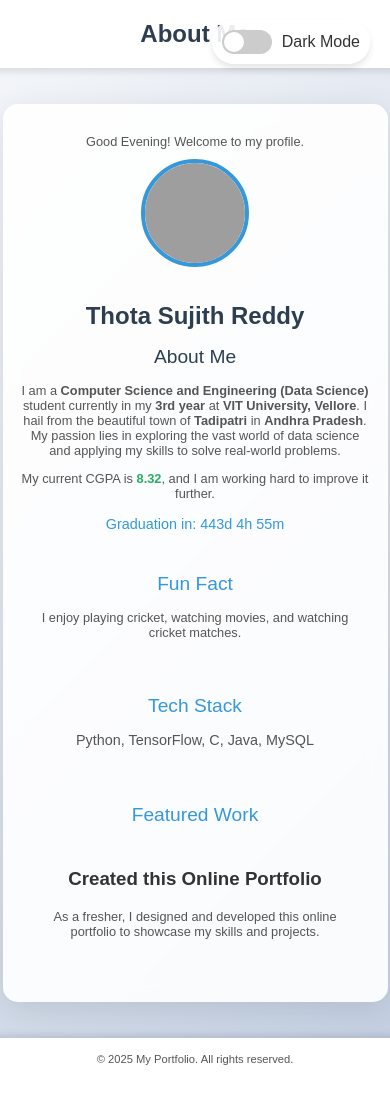
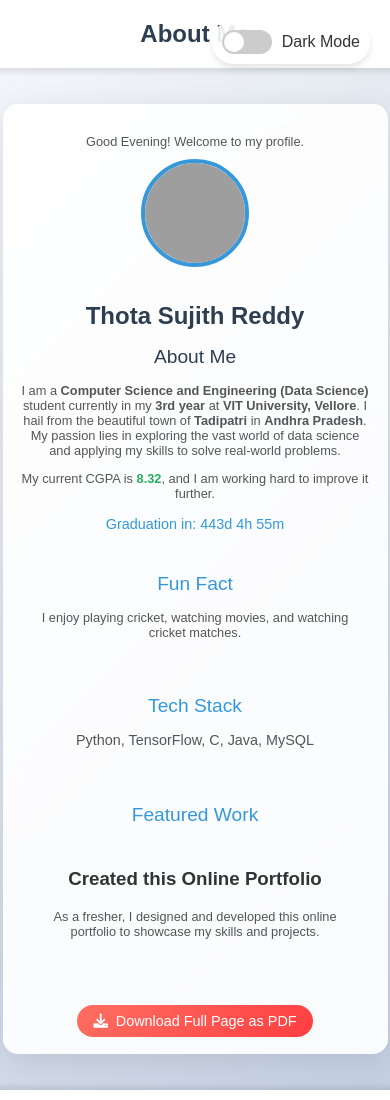
Before and after one commit to sujith1546/portfolio, a plain HTML site: page portfolio/location.html in a window 390 px wide. Shown: the top 1100 px of the page. Drawn offline with Linux system fonts and the light colour scheme; grey boxes are pictures that could not be loaded.

Commit message:
Update location.html

```diff
--- a/portfolio/location.html
+++ b/portfolio/location.html
@@ -6,6 +6,8 @@
   <title>About Me</title>
   <!-- Font Awesome for Icons -->
   <link rel="stylesheet" href="https://cdnjs.cloudflare.com/ajax/libs/font-awesome/6.0.0-beta3/css/all.min.css">
+  <!-- HTML2PDF Library -->
+  <script src="https://cdnjs.cloudflare.com/ajax/libs/html2pdf.js/0.10.1/html2pdf.bundle.min.js"></script>
   <style>
     /* General Styles */
     body {
@@ -21,7 +23,6 @@
       overflow-x: hidden;
       transition: background 0.3s ease, color 0.3s ease;
     }
-
     body.dark-mode {
       background: linear-gradient(135deg, #1e1e2f, #2d2d44);
       color: #f5f5f5;
@@ -37,12 +38,10 @@
       box-shadow: 0 4px 6px rgba(0, 0, 0, 0.1);
       margin-bottom: 20px;
     }
-
     body.dark-mode header {
       background: #333333;
       color: white;
     }
-
     header h1 {
       margin: 0;
       font-size: 2rem;
@@ -64,24 +63,20 @@
       box-shadow: 0 4px 6px rgba(0, 0, 0, 0.1);
       transition: background 0.3s ease;
     }
-
     body.dark-mode .dark-mode-toggle {
       background: rgba(45, 45, 68, 0.9);
     }
-
     .toggle-switch {
       position: relative;
       display: inline-block;
       width: 50px;
       height: 24px;
     }
-
     .toggle-switch input {
       opacity: 0;
       width: 0;
       height: 0;
     }
-
     .slider {
       position: absolute;
       cursor: pointer;
@@ -93,7 +88,6 @@
       transition: 0.4s;
       border-radius: 24px;
     }
-
     .slider:before {
       position: absolute;
       content: '';
@@ -105,11 +99,9 @@
       transition: 0.4s;
       border-radius: 50%;
     }
-
     input:checked + .slider {
       background-color: #3498db;
     }
-
     input:checked + .slider:before {
       transform: translateX(26px);
     }
@@ -128,7 +120,6 @@
       margin: 1rem;
       transition: background 0.3s ease, color 0.3s ease;
     }
-
     body.dark-mode .container {
       background: rgba(45, 45, 68, 0.9);
       color: #f5f5f5;
@@ -145,7 +136,6 @@
       border: 4px solid #3498db;
       transition: transform 0.3s ease, border-color 0.3s ease;
     }
-
     .profile-photo:hover {
       transform: scale(1.05);
       border-color: #2980b9;
@@ -158,18 +148,15 @@
       margin-bottom: 10px;
       font-weight: 600;
     }
-
     body.dark-mode h1 {
       color: #f5f5f5;
     }
-
     h2 {
       font-size: 1.3rem;
       color: #2c3e50;
       margin-bottom: 15px;
       font-weight: 500;
     }
-
     body.dark-mode h2 {
       color: #f5f5f5;
     }
@@ -180,11 +167,9 @@
       margin-bottom: 10px;
       color: #555;
     }
-
     body.dark-mode p {
       color: #f5f5f5;
     }
-
     .cgpa {
       font-weight: 600;
       color: #27ae60;
@@ -197,7 +182,6 @@
       color: #3498db;
       font-weight: 500;
     }
-
     body.dark-mode .countdown {
       color: #64b5f6;
     }
@@ -207,11 +191,9 @@
       margin: 15px 0;
       padding: 15px;
     }
-
     .fun-fact h2 {
       color: #3498db;
     }
-
     body.dark-mode .fun-fact h2 {
       color: #64b5f6;
     }
@@ -220,20 +202,16 @@
     .tech-stack {
       margin: 15px 0;
     }
-
     .tech-stack h2 {
       color: #3498db;
     }
-
     body.dark-mode .tech-stack h2 {
       color: #64b5f6;
     }
-
     .tech-stack p {
       font-size: 0.9rem;
       color: #555;
     }
-
     body.dark-mode .tech-stack p {
       color: #f5f5f5;
     }
@@ -242,15 +220,12 @@
     .featured-work {
       margin: 15px 0;
     }
-
     .featured-work h2 {
       color: #3498db;
     }
-
     body.dark-mode .featured-work h2 {
       color: #64b5f6;
     }
-
     .work-item {
       margin: 10px 0;
       padding: 10px;
@@ -266,12 +241,10 @@
       margin-top: 20px;
       box-shadow: 0 -4px 6px rgba(0, 0, 0, 0.1);
     }
-
     body.dark-mode footer {
       background: #333333;
       color: white;
     }
-
     footer p {
       margin: 0;
       font-size: 0.8rem;
@@ -292,10 +265,33 @@
       display: none;
       transition: transform 0.3s ease, box-shadow 0.3s ease;
     }
-
     #scrollToTop:hover {
       transform: scale(1.1);
       box-shadow: 0 4px 15px rgba(0, 0, 0, 0.2);
+    }
+
+    /* Download as PDF Button */
+    .download-pdf {
+      margin-top: 20px;
+      display: inline-flex;
+      align-items: center;
+      justify-content: center;
+      background: linear-gradient(135deg, #ff6f61, #ff3e41);
+      color: white;
+      font-size: 1rem;
+      font-weight: 500;
+      padding: 10px 20px;
+      border-radius: 25px;
+      text-decoration: none;
+      transition: transform 0.3s ease, box-shadow 0.3s ease;
+      cursor: pointer;
+    }
+    .download-pdf:hover {
+      transform: scale(1.05);
+      box-shadow: 0 4px 15px rgba(0, 0, 0, 0.2);
+    }
+    .download-pdf i {
+      margin-right: 8px;
     }
 
     /* Responsive Design for Mobile */
@@ -303,45 +299,40 @@
       header h1 {
         font-size: 1.5rem;
       }
-
       .container {
         padding: 1rem;
         margin: 1rem;
       }
-
       .profile-photo {
         width: 100px;
         height: 100px;
       }
-
       h1 {
         font-size: 1.5rem;
       }
-
       h2 {
         font-size: 1.2rem;
       }
-
       p {
         font-size: 0.8rem;
       }
-
       .countdown {
         font-size: 0.9rem;
       }
-
       .fun-fact, .tech-stack, .featured-work {
         margin: 10px 0;
         padding: 10px;
       }
-
       .work-item {
         margin: 8px 0;
         padding: 8px;
       }
-
       footer p {
         font-size: 0.7rem;
+      }
+      .download-pdf {
+        font-size: 0.9rem;
+        padding: 8px 16px;
       }
     }
   </style>
@@ -355,21 +346,16 @@
     </label>
     <span>Dark Mode</span>
   </div>
-
   <header>
     <h1>About Me</h1>
   </header>
-
-  <div class="container">
+  <div class="container" id="contentToDownload">
     <!-- Personalized Greeting -->
     <p id="greeting"></p>
-
     <!-- Profile Photo -->
     <img src="profile_photo.png" alt="Profile Photo" class="profile-photo" id="profilePhoto">
-
     <!-- Name -->
     <h1>Thota Sujith Reddy</h1>
-
     <!-- About Me Section -->
     <div class="about-me">
       <h2>About Me</h2>
@@ -377,27 +363,22 @@
         I am a <strong>Computer Science and Engineering (Data Science)</strong> student currently in my <strong>3rd year</strong> at <strong>VIT University, Vellore</strong>. I hail from the beautiful town of <strong>Tadipatri</strong> in <strong>Andhra Pradesh</strong>. My passion lies in exploring the vast world of data science and applying my skills to solve real-world problems.
       </p>
     </div>
-
     <!-- CGPA Information -->
     <p>My current CGPA is <span class="cgpa">8.32</span>, and I am working hard to improve it further.</p>
-
     <!-- Countdown Timer -->
     <div class="countdown">
       Graduation in: <span id="countdown"></span>
     </div>
-
     <!-- Fun Fact Section -->
     <div class="fun-fact">
       <h2>Fun Fact</h2>
       <p>I enjoy playing cricket, watching movies, and watching cricket matches.</p>
     </div>
-
     <!-- Tech Stack Section -->
     <div class="tech-stack">
       <h2>Tech Stack</h2>
       <p>Python, TensorFlow, C, Java, MySQL</p>
     </div>
-
     <!-- Featured Work Section -->
     <div class="featured-work">
       <h2>Featured Work</h2>
@@ -406,28 +387,26 @@
         <p>As a fresher, I designed and developed this online portfolio to showcase my skills and projects.</p>
       </div>
     </div>
-
+    <!-- Download as PDF Button -->
+    <a href="#" class="download-pdf" id="downloadPdfButton">
+      <i class="fas fa-download"></i> Download Full Page as PDF
+    </a>
     <!-- Scroll-to-Top Button -->
     <button id="scrollToTop" title="Go to top">↑</button>
   </div>
-
   <!-- Footer -->
   <footer>
     <p>&copy; 2025 My Portfolio. All rights reserved.</p>
   </footer>
-
   <script>
     // JavaScript to add interactivity
-
     // Dark Mode Toggle
     const darkModeToggle = document.getElementById('darkModeToggle');
     const body = document.body;
-
     darkModeToggle.addEventListener('change', () => {
       body.classList.toggle('dark-mode');
       localStorage.setItem('darkMode', body.classList.contains('dark-mode'));
     });
-
     // Check for saved dark mode preference
     if (localStorage.getItem('darkMode') === 'true') {
       body.classList.add('dark-mode');
@@ -459,24 +438,19 @@
     // Countdown Timer
     const countdownElement = document.getElementById('countdown');
     const graduationDate = new Date('May 30, 2026 00:00:00').getTime();
-
     function updateCountdown() {
       const now = new Date().getTime();
       const distance = graduationDate - now;
-
       const days = Math.floor(distance / (1000 * 60 * 60 * 24));
       const hours = Math.floor((distance % (1000 * 60 * 60 * 24)) / (1000 * 60 * 60));
       const minutes = Math.floor((distance % (1000 * 60 * 60)) / (1000 * 60));
-
       countdownElement.textContent = `${days}d ${hours}h ${minutes}m`;
     }
-
     setInterval(updateCountdown, 1000);
     updateCountdown();
 
     // Scroll-to-Top Button
     const scrollToTopButton = document.getElementById('scrollToTop');
-
     window.addEventListener('scroll', () => {
       if (window.scrollY > 200) {
         scrollToTopButton.style.display = 'block';
@@ -484,9 +458,22 @@
         scrollToTopButton.style.display = 'none';
       }
     });
-
     scrollToTopButton.addEventListener('click', () => {
       window.scrollTo({ top: 0, behavior: 'smooth' });
+    });
+
+    // Download Full Page as PDF
+    const downloadPdfButton = document.getElementById('downloadPdfButton');
+    downloadPdfButton.addEventListener('click', () => {
+      const element = document.documentElement; // Select the entire page
+      const opt = {
+        margin: 10,
+        filename: 'MyPortfolioFullPage.pdf',
+        image: { type: 'jpeg', quality: 0.98 },
+        html2canvas: { scale: 2, scrollY: 0 }, // Ensure full page capture
+        jsPDF: { unit: 'mm', format: 'a4', orientation: 'portrait' }
+      };
+      html2pdf().set(opt).from(element).save();
     });
   </script>
 </body>
```
